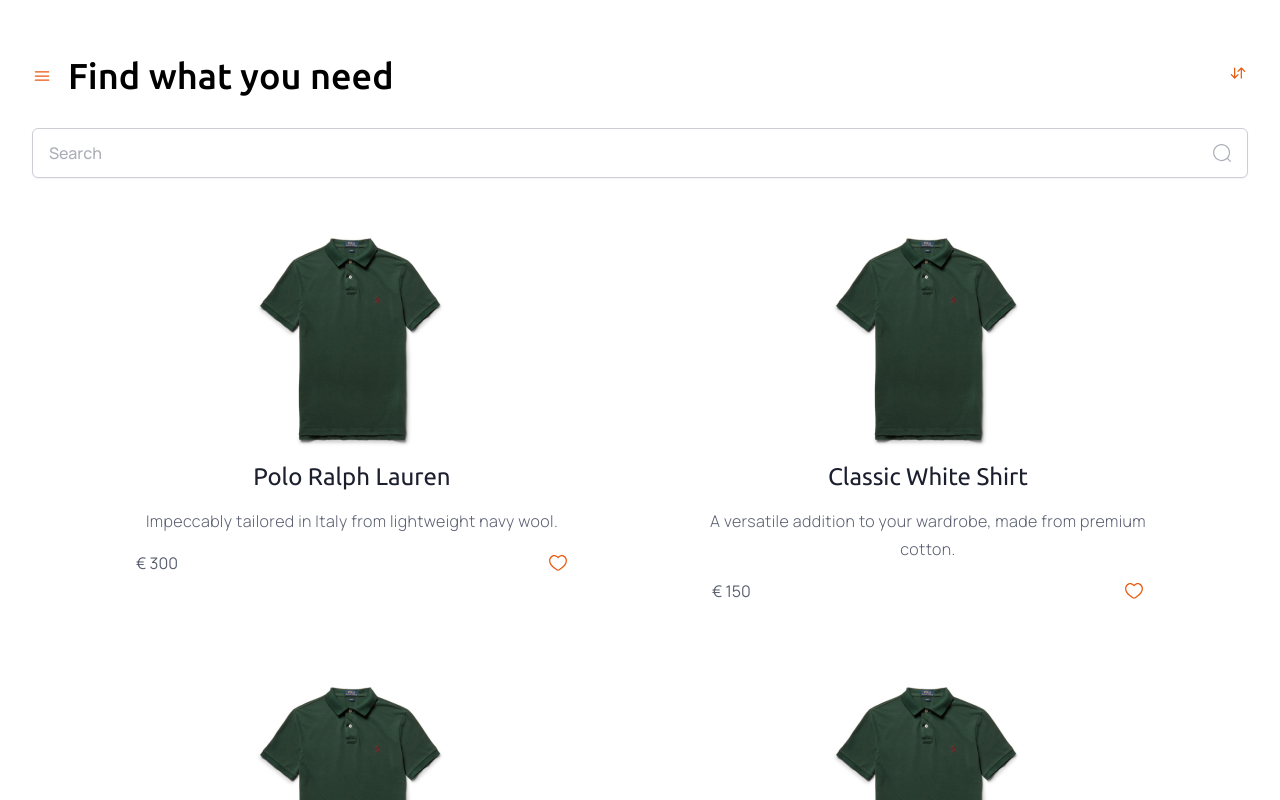
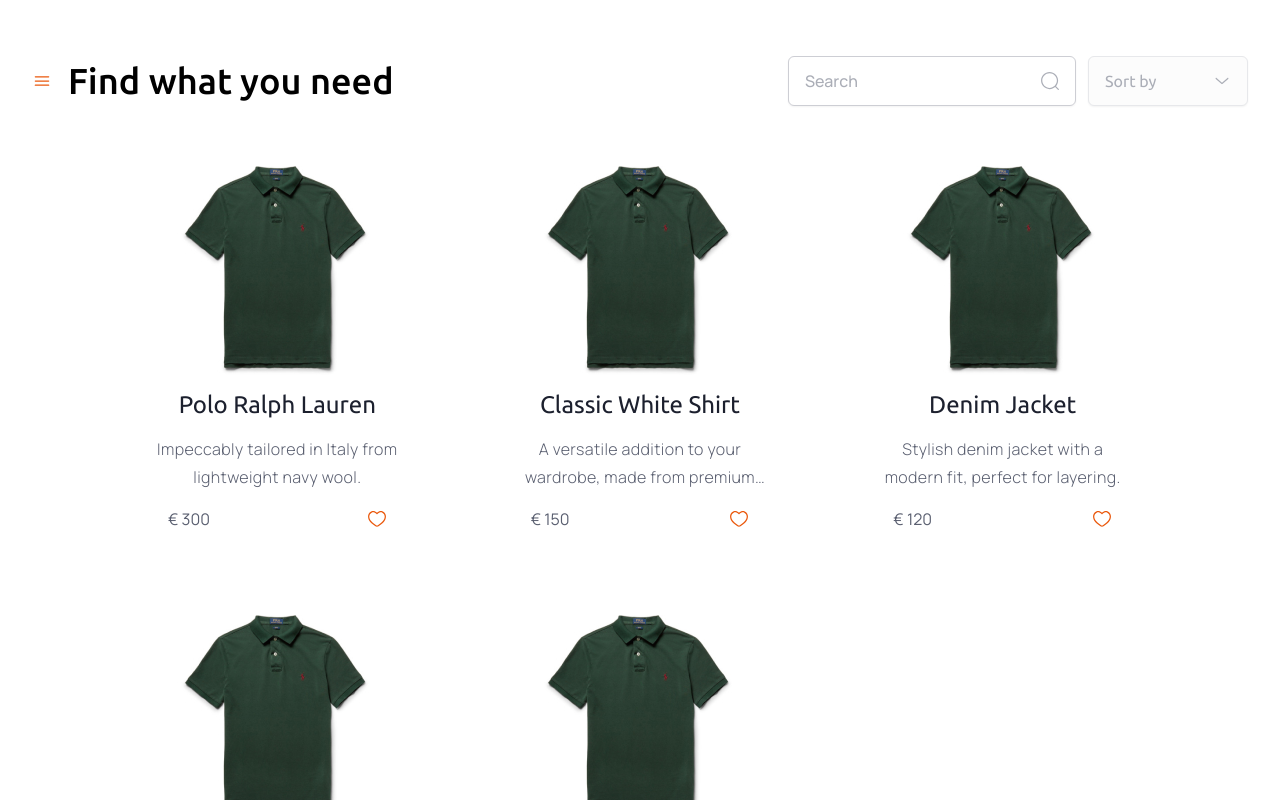
Before and after one commit to ziba-it/ecommerce-react_challenge, a React (Vite) app: page / in a window 1280 px wide. Shown: the top 800 px of the page. Built offline with nearby package versions, Linux system fonts and the light colour scheme.

Commit message:
feat: implement responsiveness for larger screen sizes

```diff
--- a/src/components/ClothCardsGrid.tsx
+++ b/src/components/ClothCardsGrid.tsx
@@ -45,7 +45,7 @@
 export default function ClothCardsGrid() {
   return (
     <section className="flex flex-col items-center gap-8 px-8 pb-14">
-      <div className="grid grid-cols-1 gap-y-7 md:grid-cols-2 px-8 ">
+      <div className="grid grid-cols-1 gap-y-7 md:grid-cols-2 lg:grid-cols-3 px-8 lg:px-16 ">
         {data.map(({ id, title, description, image, price }) => (
           <ClothCard
             key={id}
--- a/src/components/SearchHeader.tsx
+++ b/src/components/SearchHeader.tsx
@@ -2,6 +2,7 @@
 import { MobileMenuIcon, SortVerticalIcon } from "./icons";
 import SearchInput from "./SearchInput";
 import SortModal from "./SortModal";
+import SortSelector from "./SortSelector";
 
 type SearchHeaderProps = {
   handleOpenSidebar: MouseEventHandler<HTMLButtonElement>;
@@ -15,7 +16,7 @@
   };
 
   return (
-    <div className="flex flex-col items-center gap-8 pt-14 px-8">
+    <div className="flex flex-col lg:flex-row items-center gap-8 pt-14 px-8">
       <div className="w-full flex items-center justify-between gap-2">
         <button onClick={handleOpenSidebar}>
           <MobileMenuIcon pathClassName="fill-complementary-600" />
@@ -25,15 +26,16 @@
             Find what you need
           </h1>
         </div>
-        <div className="relative">
+        <div className="relative lg:hidden">
           <button onClick={handleOpenSortModal}>
             <SortVerticalIcon pathClassName="fill-complementary-600" />
           </button>
           <SortModal isSortModalOpen={isSortModalOpen} />
         </div>
       </div>
-      <div className="w-full px-5 md:px-0">
+      <div className="flex w-full gap-3 px-5 md:px-0  lg:justify-end">
         <SearchInput />
+        <SortSelector />
       </div>
     </div>
   );
--- a/src/components/SearchInput.tsx
+++ b/src/components/SearchInput.tsx
@@ -2,7 +2,7 @@
 
 export default function SearchInput() {
   return (
-    <div className="relative">
+    <div className="w-full relative lg:max-w-72">
       <input
         className="w-full px-4 py-3 border border-primary-200 shadow-sm rounded-md placeholder:text-primary-300 placeholder:font-manrope placeholder:font-medium"
         placeholder="Search"
--- /dev/null
+++ b/src/components/SortSelector.tsx
@@ -0,0 +1,14 @@
+import { ArrowIcon } from "./icons";
+
+export default function SortSelector() {
+  return (
+    <div className="relative hidden w-full lg:flex lg:max-w-40">
+      <select className="appearance-none w-full px-4 py-3 border border-primary-100 shadow-sm rounded-md text-primary-300 placeholder:font-manrope placeholder:font-medium bg-primary-50">
+        <option>Sort by</option>
+      </select>
+      <div className="flex items-center absolute inset-y-0 right-0 pr-4">
+        <ArrowIcon pathClassName="fill-primary-300" />
+      </div>
+    </div>
+  );
+}
```
